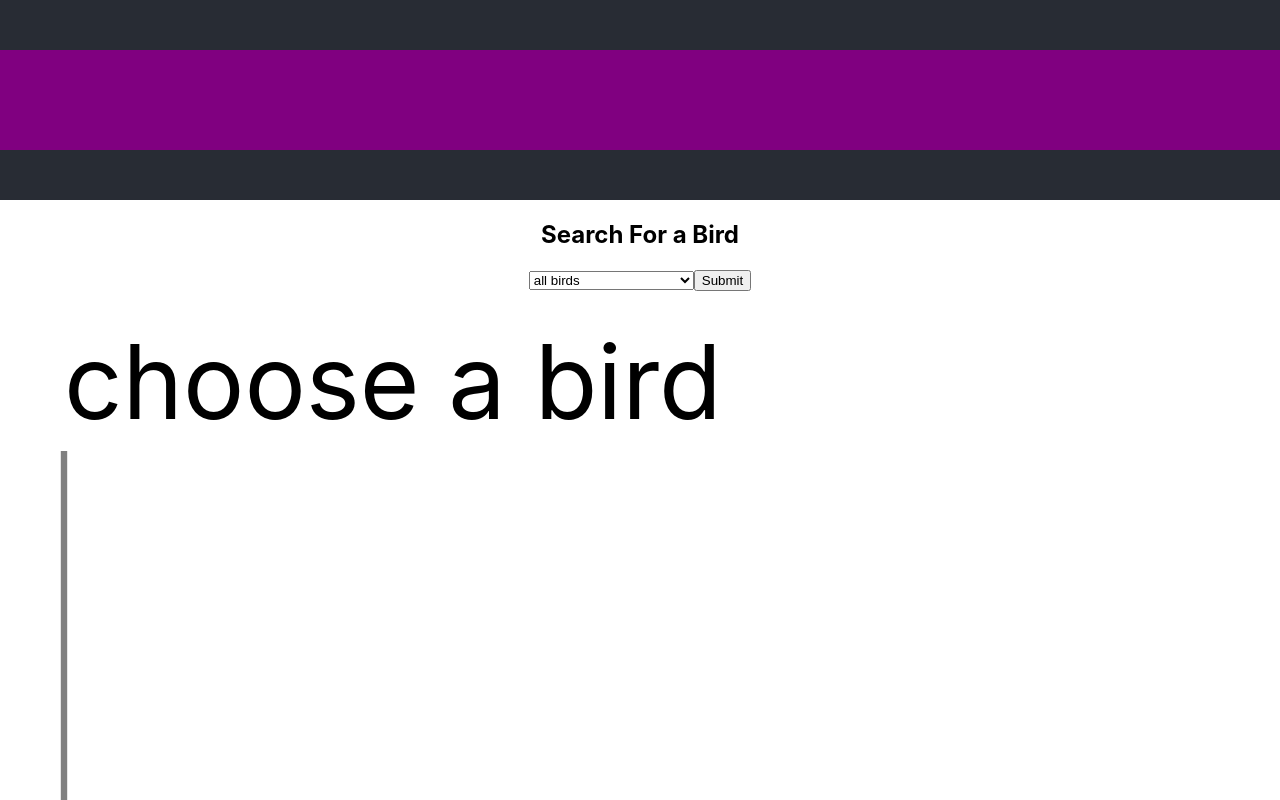
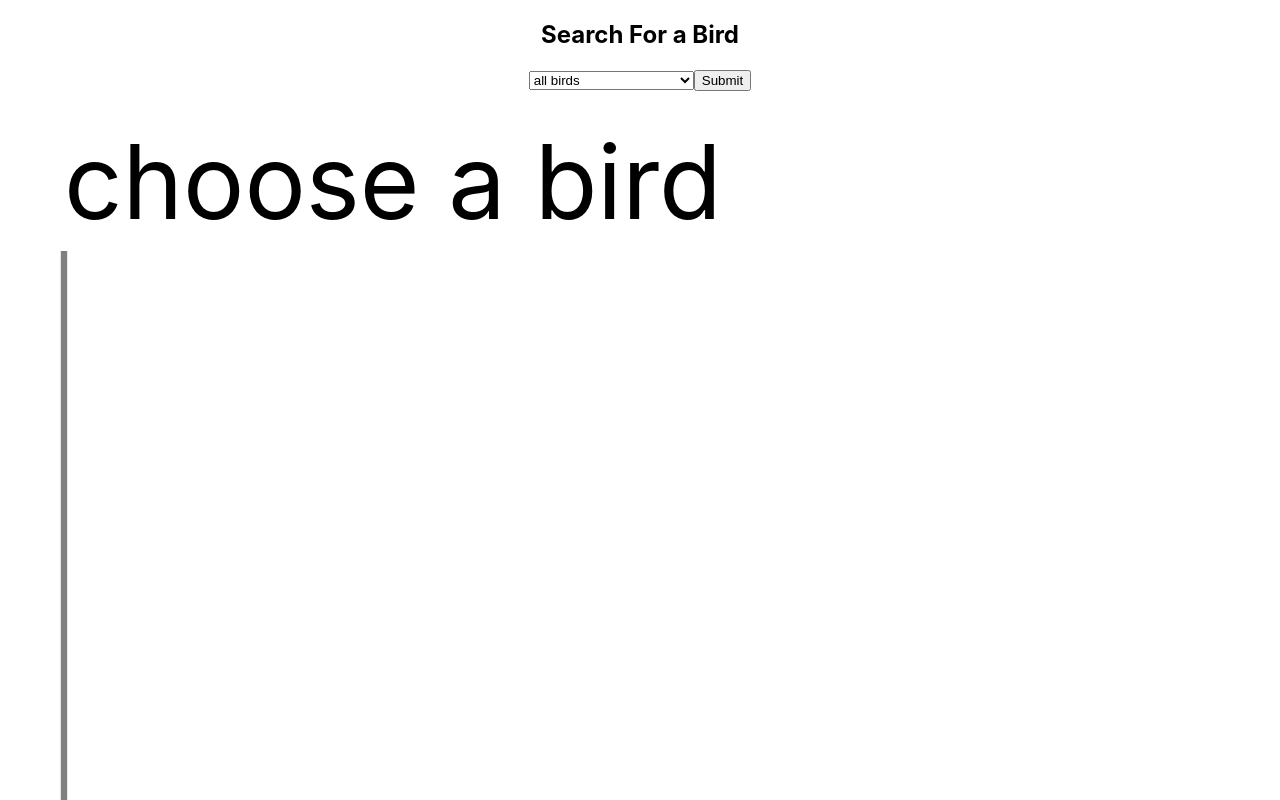
Before and after one commit to LucyWeltner/birdwatching_data, a React (Create React App) app in the folder birdwatching_app/: page / in a window 1280 px wide. Shown: the top 800 px of the page. Built offline with nearby package versions, Linux system fonts and the light colour scheme.

Commit message:
Labels on x axis are now placed vertically under each bar

```diff
--- a/birdwatching_app/src/App.css
+++ b/birdwatching_app/src/App.css
@@ -3,9 +3,9 @@
   text-align: center;
 }
 
-.header {
+/*.header {
   display: flex;
-  flex-flow: row wrap;
+  flex-flow: row;
   height: 200px;
   background-color: #282c34;
   justify-content: space-between;
@@ -13,19 +13,20 @@
 }
 
 .item1 {
-  flex: 2 1 auto;
-/*  width: 300px;*/
+  flex-shrink: 1;
+  height: 100px;
+  width: 300px;
+  background-color: purple;
+  margin: 10px;
+}*/
+
+/*.item2 {
+  flex-shrink: 2;
+  width: 300px;
   height: 100px;
   background-color: purple;
-  margin: auto;
-}
-
-.item2 {
-  flex: 1 2 auto;
-  height: 100px;
-  background-color: purple;
-  margin: auto;
-}
+  margin: 10px;
+}*/
 
 .App-logo {
   height: 40vmin;
--- a/birdwatching_app/src/App.js
+++ b/birdwatching_app/src/App.js
@@ -21,10 +21,6 @@ class App extends React.Component {
   render() {
     return (
       <div className="App">
-        <div className="header">
-          <div className="item1"></div>
-          <div className="item2"></div>
-        </div>
         <SearchForBird processData = {this.processData}/>
         <SearchForDate processData={this.processData}/>
       </div>
--- a/birdwatching_app/src/Components/graph.js
+++ b/birdwatching_app/src/Components/graph.js
@@ -15,12 +15,12 @@ export default class Graph extends React.Component {
 			scale = 3
 		}
 		return (
-				<svg viewBox = "0 0 200 200">
+				<svg viewBox = "0 0 200 300">
 					<text x="10" y ="20">{this.props.title}</text>
 					<line x1="10" y1="25" x2="10" y2="180" stroke="grey"/>
 					<line x1="10" y1="180" x2="180" y2="180" stroke="grey"/>
 					{this.props.data.map((height, index) => <Bar key={index} xAxis={index} height={height*scale} scale={scale} info={this.props.info}/>)}
-					{this.props.dates.map((date, index) => <text x={index*10+15} fontSize="4" y="190" key={index} info={this.props.info}>{date+" "}</text>)}
+					{this.props.dates.map((date, index) => <text x={index*10+15} fontSize="4" y="183" transform={`rotate(90 ${index*10+15}, 185)`} key={index} info={this.props.info}>{date.replace(/_/g, " ") +" "}</text>)}
 				</svg>
 			)
 	}
--- a/birdwatching_app/src/Components/searchForADateContainer.js
+++ b/birdwatching_app/src/Components/searchForADateContainer.js
@@ -12,14 +12,12 @@ export default class SearchForDate extends React.Component {
   }
 
   makeDateGraph = (date1) => {
-    console.log(date1)
     let data = this.props.processData()
     let dataForDate = data.find(item => item.date == date1)
-    console.log(dataForDate)
-    let birdInfo = Object.values(dataForDate.birds)
-    console.log(birdInfo)
+    let frequencySighted = Object.values(dataForDate.birds)
+    let speciesSighted = Object.keys(dataForDate.birds)
     this.setState(prevState => {
-     return {...prevState, title: date1, data: birdInfo, labels: Object.keys(dataForDate.birds)}
+     return {...prevState, title: date1, data: frequencySighted, labels: speciesSighted}
     })
   }
 
```
